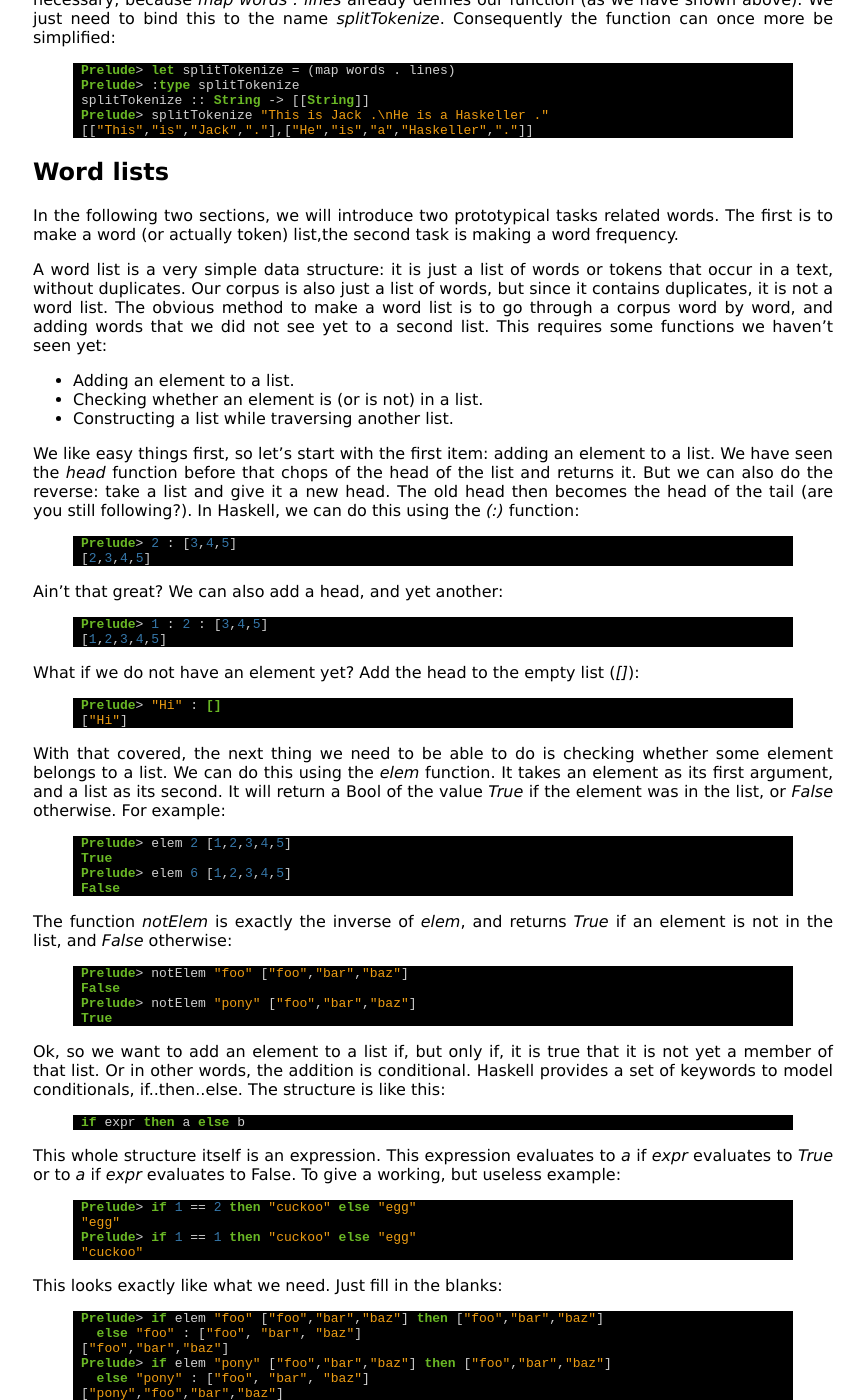
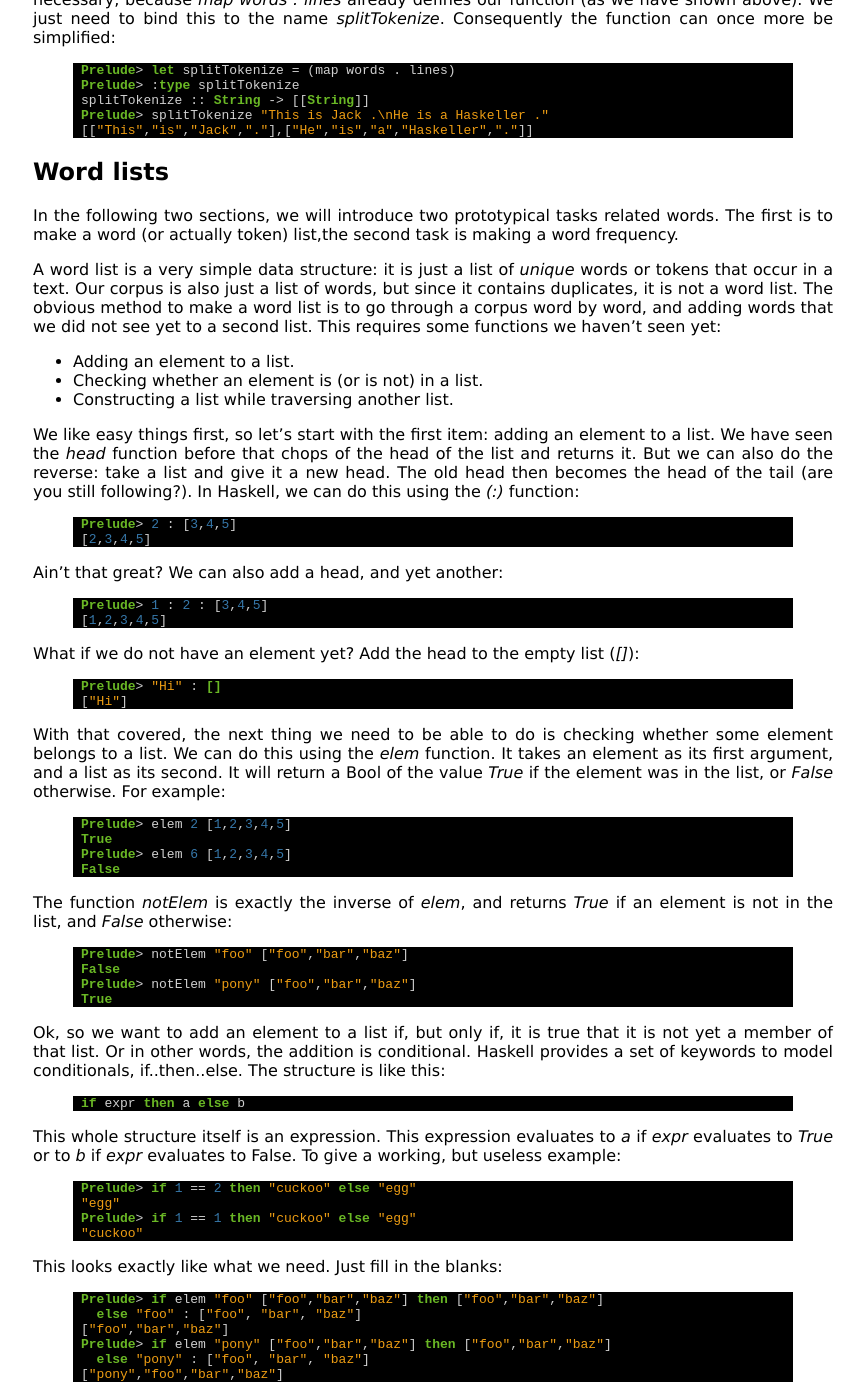
Before and after one commit to cskau/nlpwp, a Jekyll site: the page built from words.md, in a window 1280 px wide and 1400 px high, scrolled down 8722 px. Shown: the whole window, without its empty margins (207-1072 px from the left). Built offline with Jekyll 4.4.1, drawn with Linux system fonts in a browser that asks for light colours; some of the changed text lies outside the part shown.

Commit message:
went over last part of the first chapter

```diff
--- a/words.md
+++ b/words.md
@@ -665,8 +665,7 @@ In the following two sections, we will introduce two prototypical tasks related
 The first is to make a word (or actually token) list,the second task is making a word
 frequency.
 
-A word list is a very simple data structure: it is just a list of words or tokens that
-occur in a text, without duplicates. Our corpus is also just a list of words, but since
+A word list is a very simple data structure: it is just a list of *unique* words or tokens that occur in a text. Our corpus is also just a list of words, but since
 it contains duplicates, it is not a word list. The obvious method to make a word list
 is to go through a corpus word by word, and adding words that we did not see yet to a
 second list. This requires some functions we haven't seen yet:
@@ -732,7 +731,7 @@ if expr then a else b
 {% endhighlight %}
 
 This whole structure itself is an expression. This expression evaluates to
-*a* if *expr* evaluates to *True* or to *a* if *expr* evaluates to False.
+*a* if *expr* evaluates to *True* or to *b* if *expr* evaluates to False.
 To give a working, but useless example:
 
 {% highlight haskell %}
```
Also changed, not shown: other parts of words.md (+8 -7 lines).
